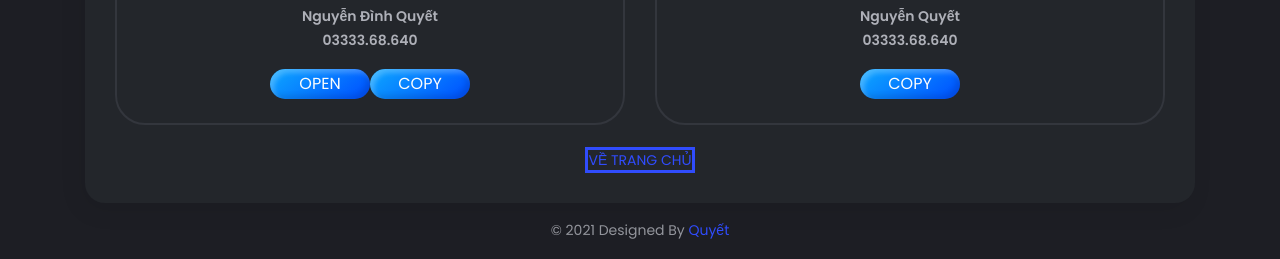
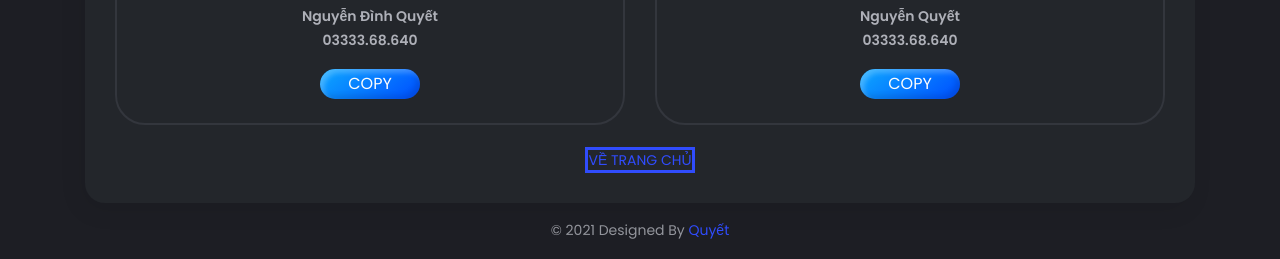
Before and after one commit to quyetdt7e/iamquyet, a plain HTML site: page NguyenDinhQuyet/index.html in a window 1280 px wide. Shown: the part 961-1220 px from the top of the page. Drawn offline with nearby package versions, Linux system fonts and the light colour scheme; a script that the page names is missing; files whose address does not match are found by name.

Commit message:
Update index.html

```diff
--- a/NguyenDinhQuyet/index.html
+++ b/NguyenDinhQuyet/index.html
@@ -590,7 +590,6 @@
                                         <div>&nbsp;
                                             <h4 class="title title--h4">Momo</h4>
                                             <p><b>Nguyễn Đình Quyết</b><br><b>03333.68.640</b></p>
-                                            <button type="button" style="height:30px;width:100px" class="btn btn-primary" onclick="window.open('https://me.momo.vn/NguyenDinhQuyet', '_blank')">OPEN
                                             <button type="button" style="height:30px;width:100px" class="btn btn-primary" onclick="geturl('0333368640')">COPY</button>
                                         </div>
                                     </div>
```
